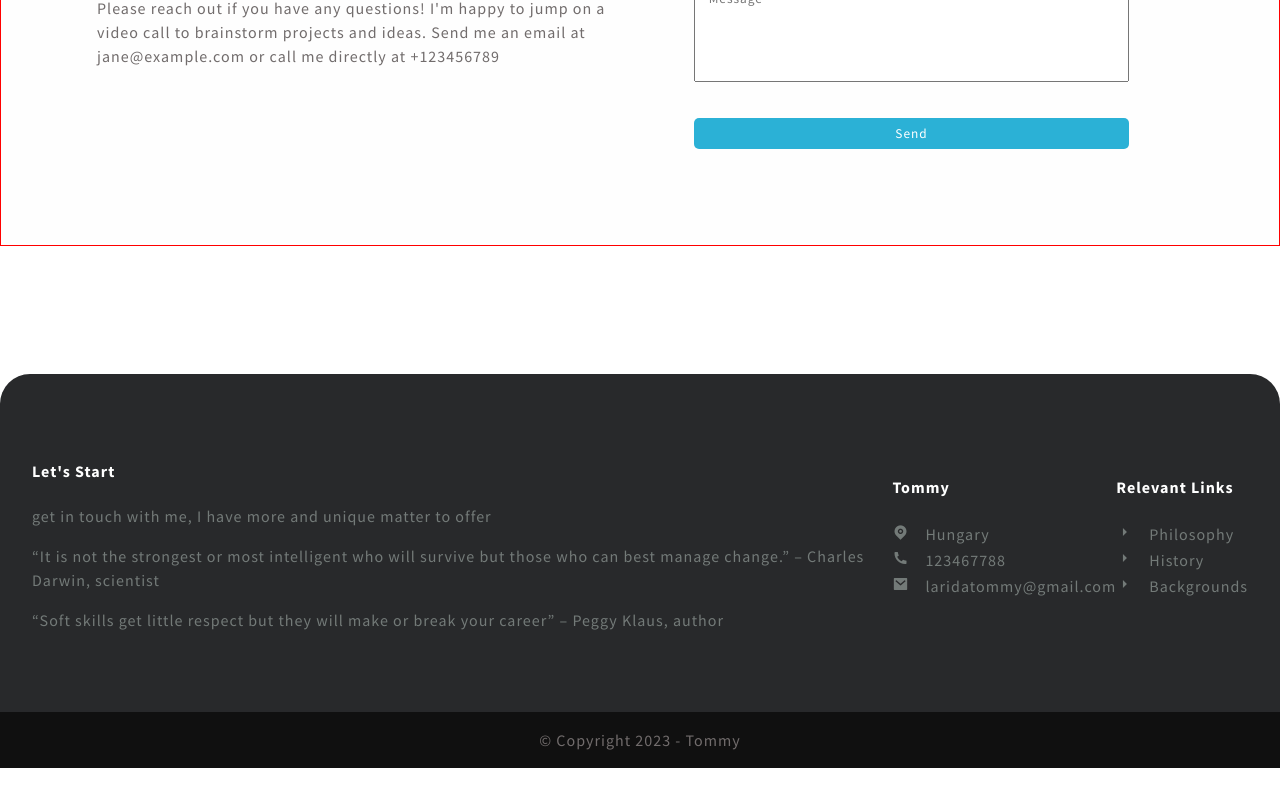
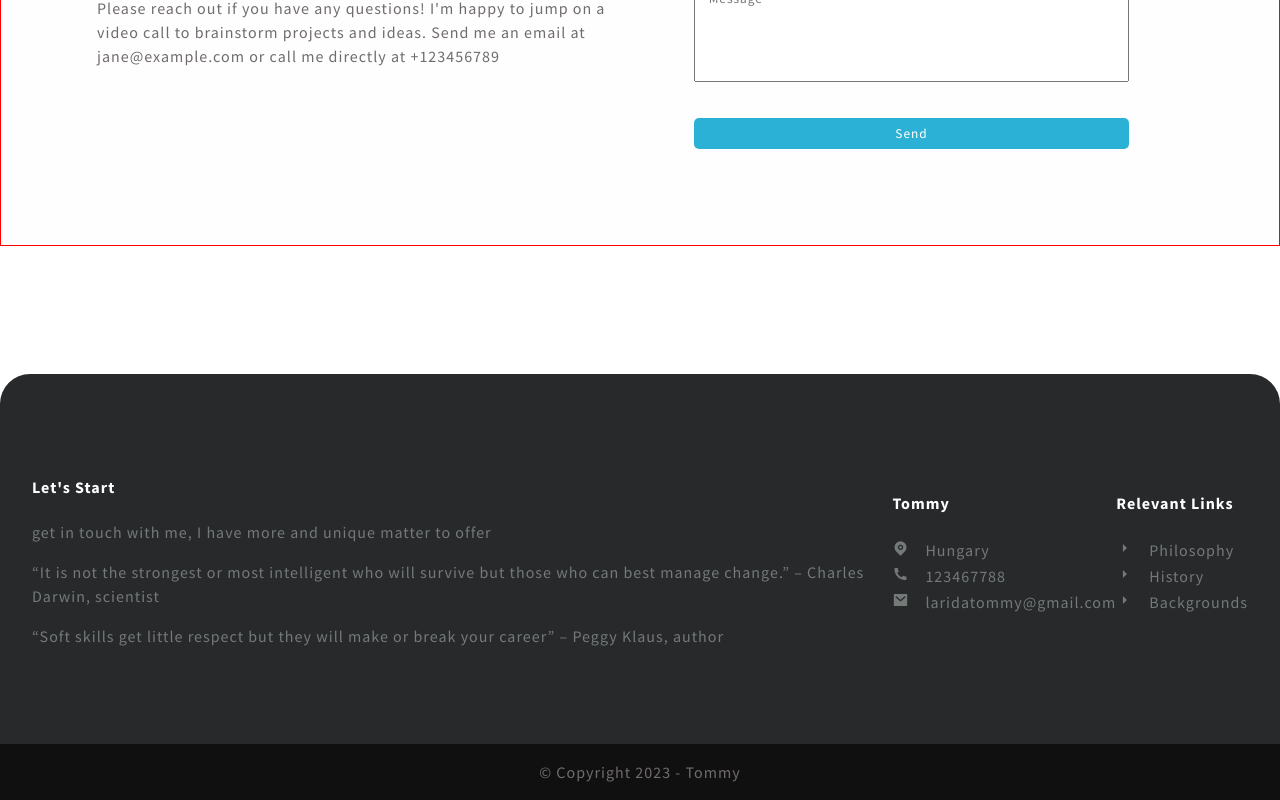
Before and after one commit to TommyOliveir/vite-react-official-project_PORTFOLIO, a React (Vite) app: page / in a window 1280 px wide. Shown: the part 3994-4794 px from the top of the page. Before the commit the page ends 4762 px from the top, so only its background shows below. Built offline with nearby package versions, Linux system fonts and the light colour scheme; the HTML template or start-up script is replaced by a standard one.

Commit message:
Update App.css

```diff
--- a/src/App.css
+++ b/src/App.css
@@ -337,7 +337,7 @@ textarea {
   background: #28292b;
   border-radius: 30px 30px 0px 0px;
 
-  padding: 4em 2em ;
+  padding: 5em 2em ;
 }
 
 .footer-flex h4 {
```
